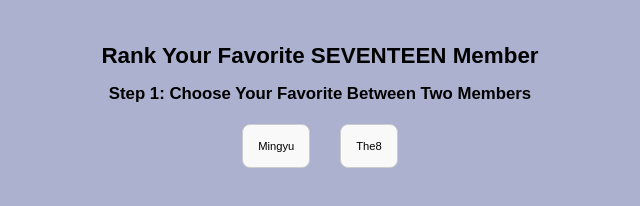
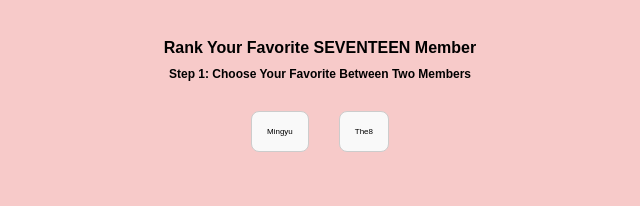
Before and after one commit to Tothemoon9988/seventeen-quiz, a plain HTML site: page index.html in a window 1280 px wide. Shown: the whole page, without its empty margins (320-960 px from the left). Drawn offline with nearby package versions, Linux system fonts and the light colour scheme.

Commit message:
Update index.html

```diff
--- a/index.html
+++ b/index.html
@@ -8,19 +8,19 @@
     <style>
         body {
             font-family: Arial, sans-serif;
-            background-color: #abb1cf; /* White background */
+            background-color: #f7cac9; /* White background */
             text-align: center;
             padding: 20px;
-            font-size: 0.7em; /* Smaller font size (1/3 of the original size) */
+            font-size: 0.5em; /* Smaller font size (1/3 of the original size) */
         }
         .container {
-            max-width: 800px;
+            max-width: 1000px;
             margin: 0 auto;
         }
         .pair {
             display: flex;
             justify-content: center;
-            margin: 20px 0;
+            margin: 30px 0;
         }
         .pair div {
             margin: 0 15px;
```
